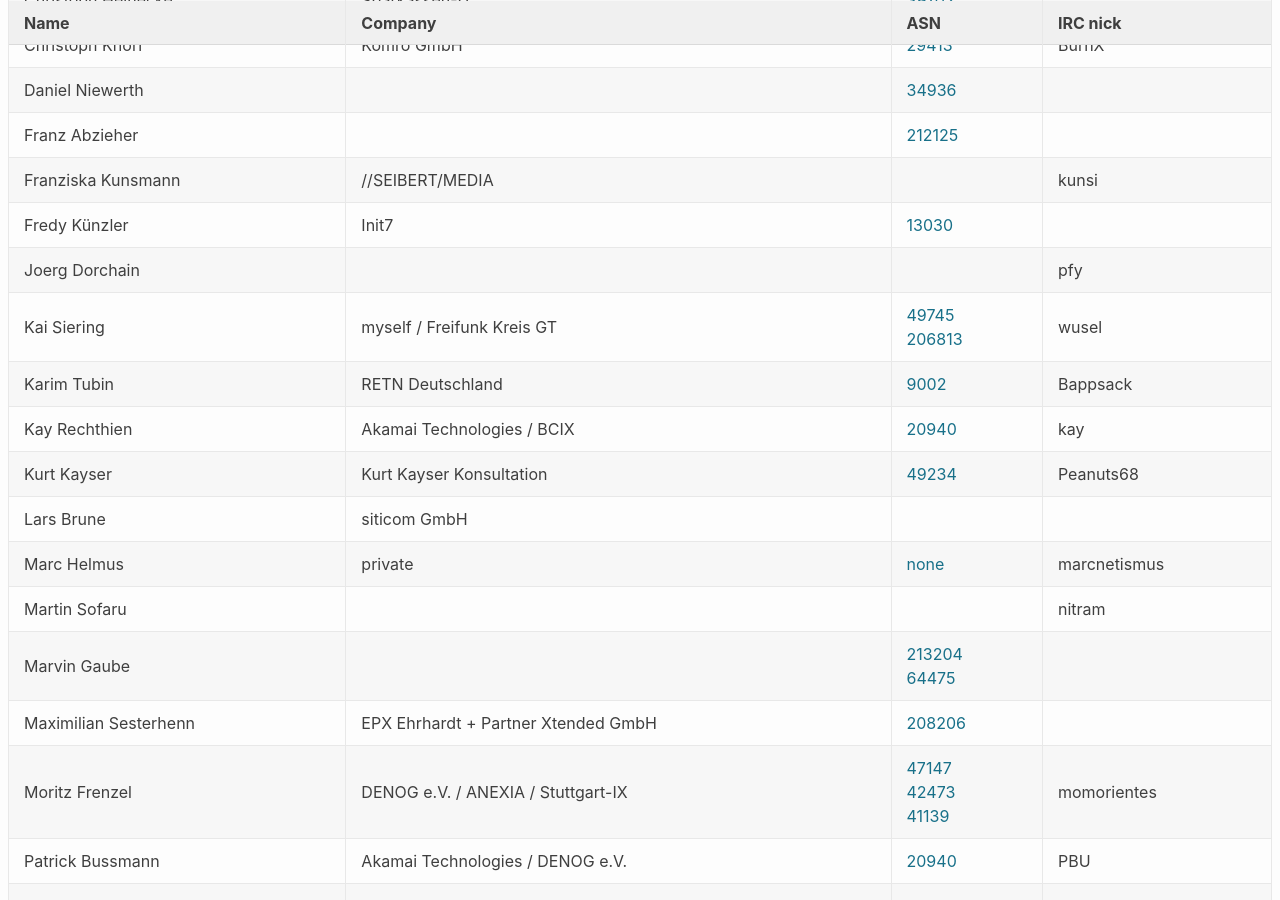
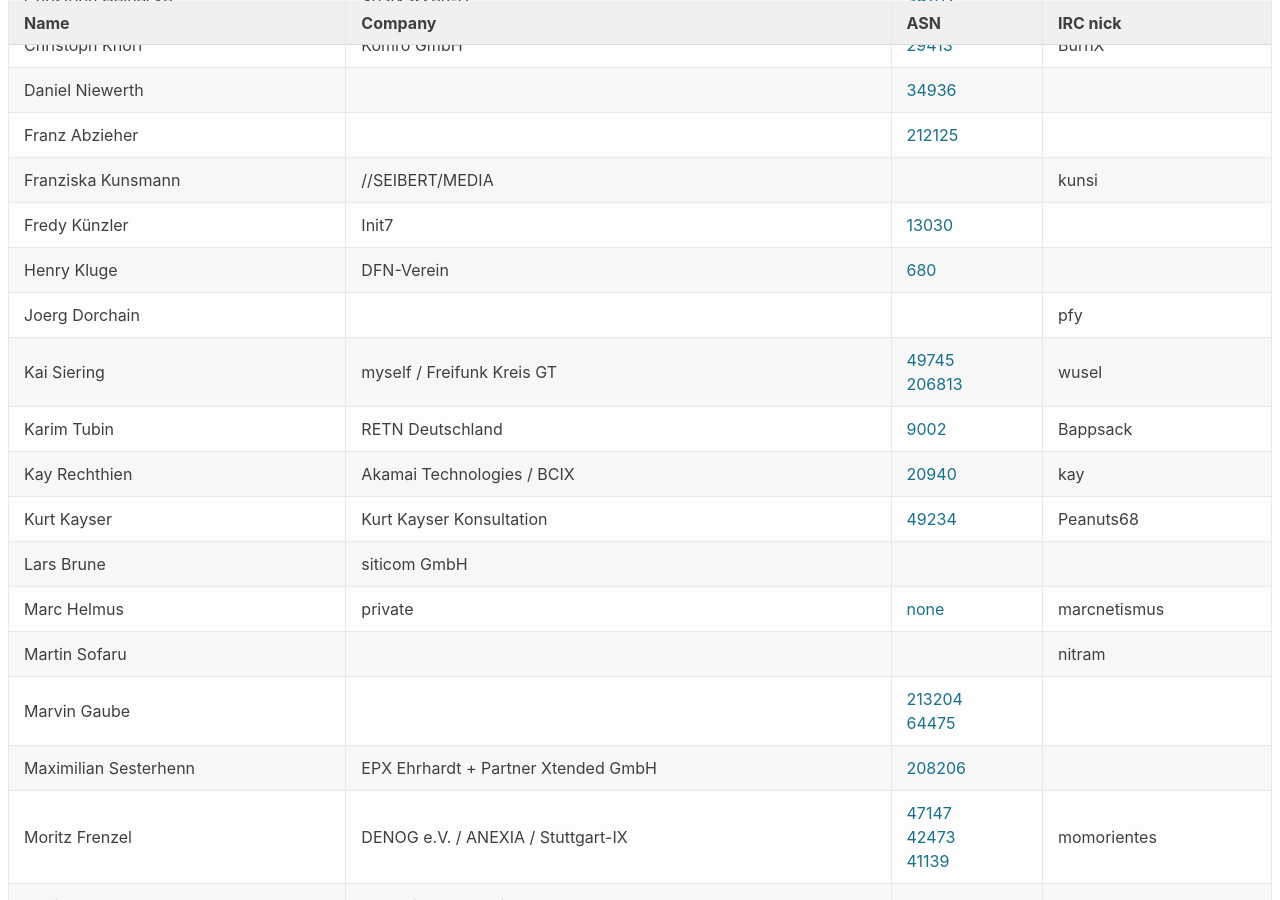
Before and after one commit to denog/pretix-attendeelist, a Jekyll site: the page built from meetup_2021_02/index.markdown, in a window 1280 px wide and 900 px high, scrolled down 529 px. Built offline with Jekyll 4.4.1, drawn with Linux system fonts in a browser that asks for light colours.

Commit message:
Latest data: Mon Apr 12 15:18:46 UTC 2021

```diff
--- a/_data/attendees_meetup_2021-02.json
+++ b/_data/attendees_meetup_2021-02.json
@@ -88,6 +88,12 @@
     "company": "Init7",
     "irc": null,
     "asn": "13030"
+  },
+  {
+    "name": "Henry Kluge",
+    "company": "DFN-Verein",
+    "irc": null,
+    "asn": "680"
   },
   {
     "name": "Joerg Dorchain",
```
